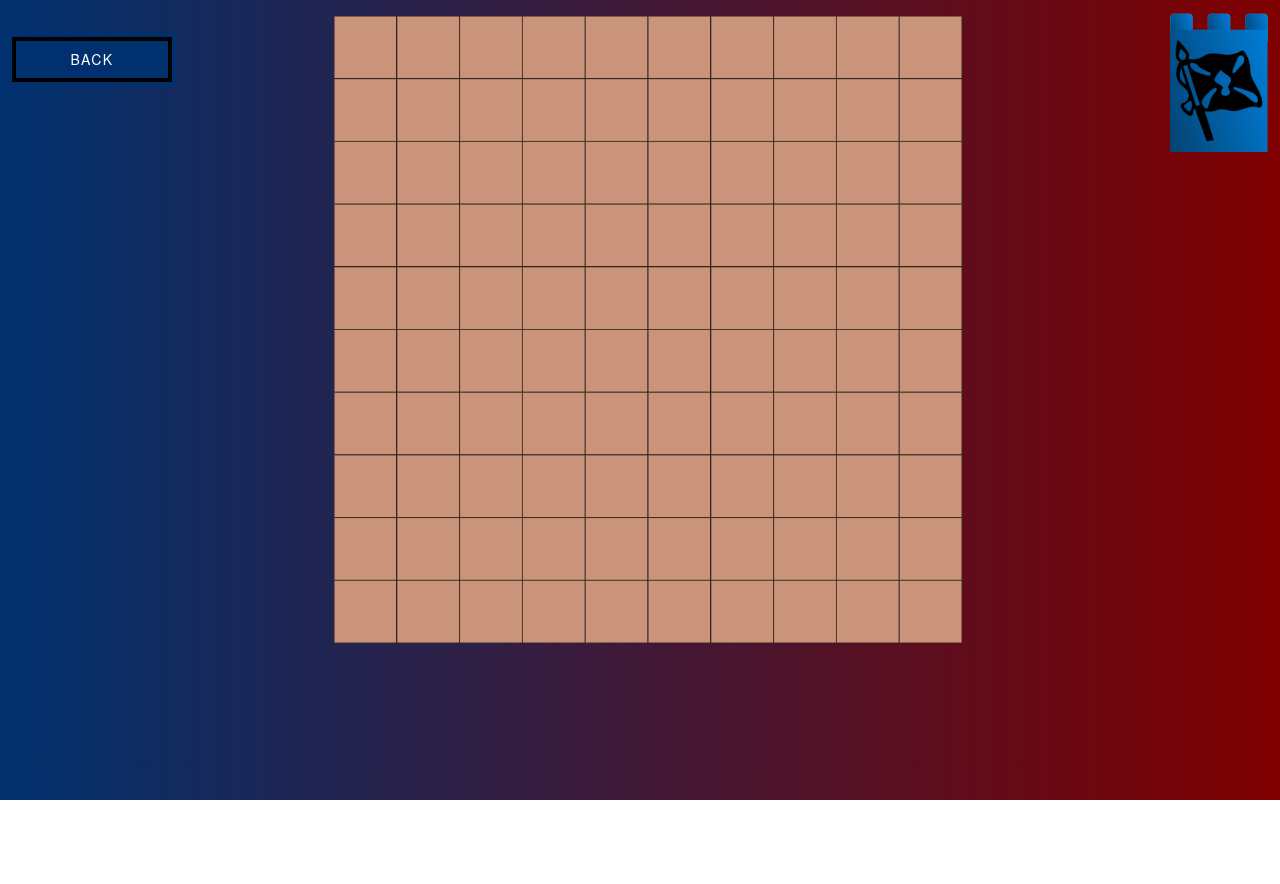
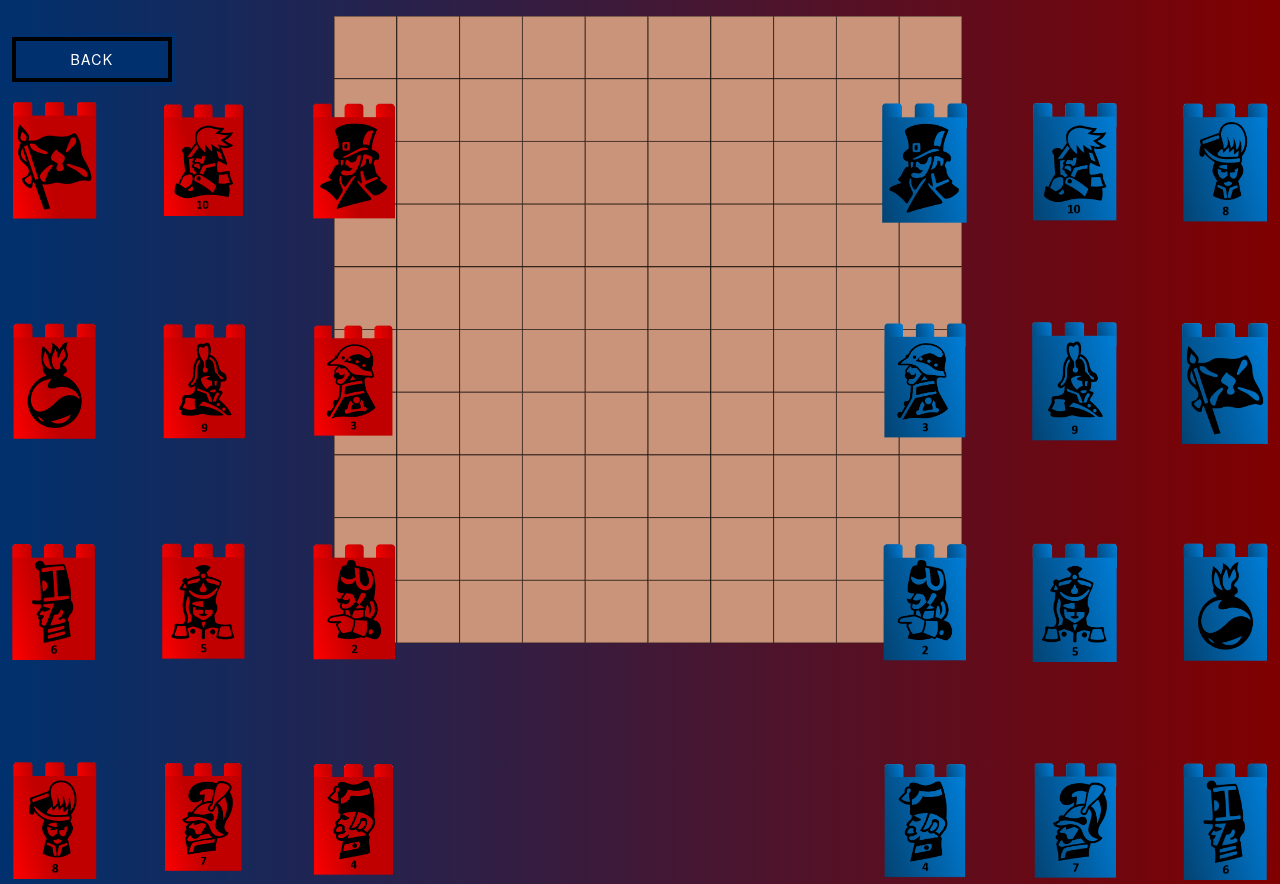
Before and after one commit to mc145/StrategoOnline, a plain HTML site: page html/play.html in a window 1280 px wide. Before the commit the page ends 800 px from the top, so only its background shows below. Drawn offline with nearby package versions, Linux system fonts and the light colour scheme.

Commit message:
pieces are on the page

```diff
--- a/css/play.css
+++ b/css/play.css
@@ -1,6 +1,6 @@
 
 :root{
-    --pieceSize: 8vw;
+    --pieceSize: 7vw;
 }
 
 body{
@@ -24,13 +24,17 @@ body{
 
 }
 
-.blue-flag{
+
+.piece-wrapper > *{
   position: absolute;
-  top: 10px;
-  right: 10px;
+
   width: var(--pieceSize);
 
 }
+
+/* Testing to see correct css for the left side for red's pieces */
+
+
 
 
 /*DO NOT DELETE ANY OF THIS STUFF BELOW AKSHAY AGARWHALE*/
@@ -46,12 +50,11 @@ body{
   justify-content: left;
   text-align: left;
   vertical-align: top;
- /*margin-top: -15px; */
+
   width: 100%;
   height: 100%;
 
 
-/*   padding: 2em 0em; */
 }
 
 .container {
@@ -84,7 +87,6 @@ body{
   text-decoration: none;
 }
 
-/*btn_background*/
 .effect01 {
   color: #FFF;
   border: 4px solid #00316E;
@@ -100,7 +102,6 @@ body{
   box-shadow:0px 0px 0px 4px #EEE inset;
 }
 
-/*btn_text*/
 .effect01 span {
   transition: all 0.2s ease-out;
   z-index: 2;
@@ -110,7 +111,6 @@ body{
   color: #FFF;
 }
 
-/*highlight*/
 .effect01:after {
   background: #FFF;
   border: 0px solid #000;
@@ -123,7 +123,7 @@ body{
   -webkit-transform: rotate(35deg);
           transform: rotate(35deg);
   width: 50px;
-  transition: all 1s cubic-bezier(0.075, 0.82, 0.165, 1);/*easeOutCirc*/
+  transition: all 1s cubic-bezier(0.075, 0.82, 0.165, 1);
   z-index: 1;
 }
 .effect01:hover:after {
--- a/html/play.html
+++ b/html/play.html
@@ -7,10 +7,14 @@
 <link rel="stylesheet" href="https://cdnjs.cloudflare.com/ajax/libs/skeleton/2.0.4/skeleton.min.css">
 <link rel="shortcut icon" href="#">
 <link rel="stylesheet" href="../css/play.css">
+
+
 </head>
 
 
 <body>
+
+
 
     <div class="buttons">
         <div class="container">
@@ -22,14 +26,38 @@
         <img class="board-img" src="../Assets/online_stratego_board.png">
         </div>
 
-     <div class="blue-flag-wrapper">
-         <img class="blue-flag" src="../Assets/blue_flag.png">
+
+     <div class="piece-wrapper">
+         <img id="piece-images1" class="blue-flag" src="../Assets/blue_flag.png">
+         <img id="piece-images2" class="blue-bomb" src="../Assets/blue_bomb.png">
+         <img id="piece-images3" class="blue-captain" src="../Assets/blue_captain.png">
+         <img id="piece-images4" class="blue-colonel" src="../Assets/blue_colonel.png">
+         <img id="piece-images5" class="blue-general" src="../Assets/blue_general.png">
+         <img id="piece-images6" class="blue-lieutenant" src="../Assets/blue_lieutenant.png">
+         <img id="piece-images7" class="blue-major" src="../Assets/blue_major.png">
+         <img id="piece-images8" class="blue-marshal" src="../Assets/blue_marshal.png">
+         <img id="piece-images9" class="blue-miner" src="../Assets/blue_miner.png">
+         <img id="piece-images10" class="blue-scout" src="../Assets/blue_scout.png">
+         <img id="piece-images11" class="blue-sergeant" src="../Assets/blue_sergeant.png">
+         <img id="piece-images12" class="blu-spy" src="../Assets/blue_spy.png">
+         <img id="piece-images13" class="red-bomb" src="../Assets/red_bomb.png">
+         <img id="piece-images14" class="red-captain" src="../Assets/red_captain.png">
+         <img id="piece-images15" class="red-colonel" src="../Assets/red_colonel.png">
+         <img id="piece-images16" class="red-flag" src="../Assets/red_flag.png">
+         <img id="piece-images17" class="red-general" src="../Assets/red_general.png">
+         <img id="piece-images18" class= "red-lieutenant" src="../Assets/red_lieutenant.png">
+         <img id="piece-images19" class="red-major" src="../Assets/red_major.png">
+         <img id="piece-images20" class="red-marshall" src="../Assets/red_marshal.png">
+         <img id="piece-images21" class="red-miner" src="../Assets/red_miner.png">
+         <img id="piece-images22" class="red-scout" src="../Assets/red_scout.png">
+         <img id="piece-images23" class="red-sergeant" src="../Assets/red_sergeant.png">
+         <img id="piece-images24" class="red-spy" src="../Assets/red_spy.png">
      </div>
+     <!-- 24 elements above-->
+
+     <script src="../javascript/piece.js"> </script>
 
 
-     <script src="piece.js">
-
-     </script>
 
 
 </body>
--- a/javascript/piece.js
+++ b/javascript/piece.js
@@ -0,0 +1,27 @@
+//24 elements
+
+let pieceImages = [];
+
+for(let i = 1; i<=24; i++){
+    pieceImages.push(document.getElementById(`piece-images${i}`));
+}
+
+
+for(let i = 1; i<=12; i++){
+    let topMovement = 100 + 220*((i%4+1)-1);
+    pieceImages[i-1].style.top = `${topMovement}px`;
+    let numberOfColumns = Math.floor((i+3)/4);
+    let rightMovement = 10 + 150*(numberOfColumns-1);
+    pieceImages[i-1].style.right = `${rightMovement}px`
+}
+
+
+for(let i = 13; i<=24; i++){
+    let topMovement = 100 + 220*((i%4+1)-1);
+    pieceImages[i-1].style.top = `${topMovement}px`;
+    let numberOfColumns = Math.floor(((i%12)+3)/4);
+    let leftMovement = 10 + 150*(numberOfColumns-1);
+    pieceImages[i-1].style.left = `${leftMovement}px`
+}
+
+pieceImages[23].style.left = "310px";
```
Also changed, not shown: html/test.html (added, +20 -0 lines).
